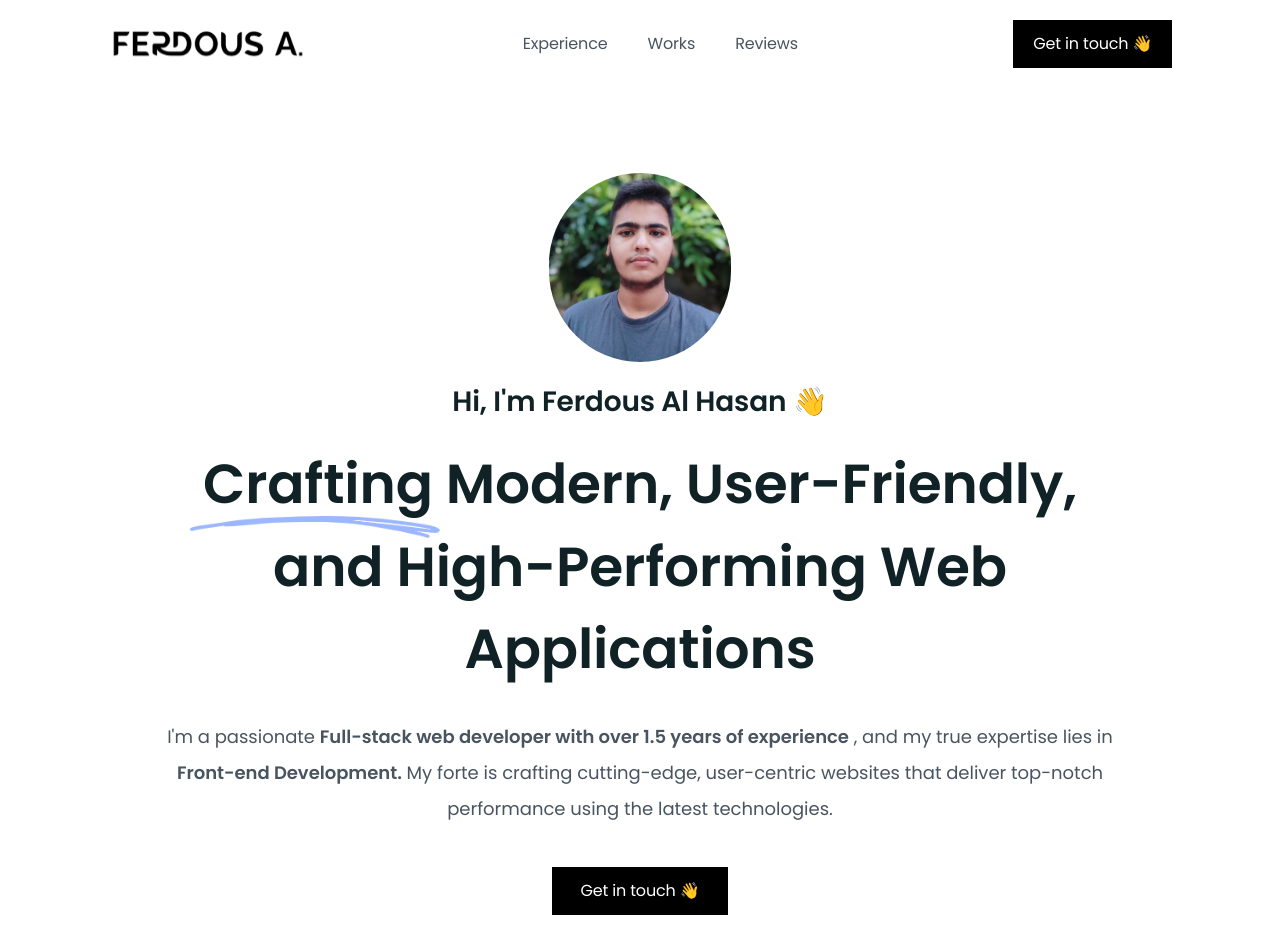
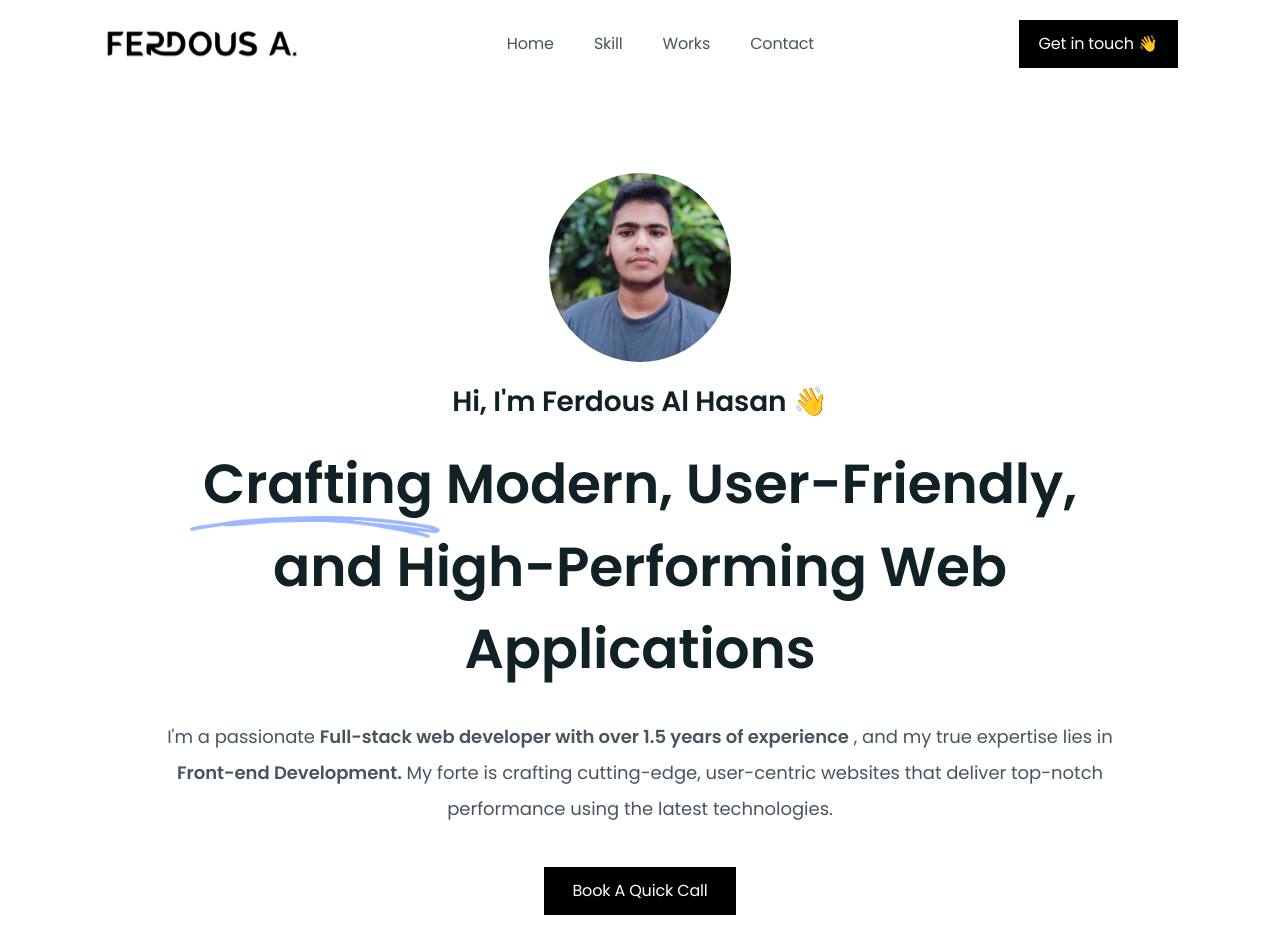
Before and after one commit to ferdousaofficial/portfolio-website, a Next.js app: page / in a window 1280 px wide. Shown: the top 952 px of the page. Built offline with nearby package versions, Linux system fonts and the light colour scheme.

Commit message:
update button and navbar

```diff
--- a/src/app/(default)/Hero/Hero.tsx
+++ b/src/app/(default)/Hero/Hero.tsx
@@ -9,8 +9,8 @@ const Hero: React.FC = () => {
         <Header />
         <Info />
         <Button
-          children={"Get in touch 👋"}
-          href={"#contact"}
+          children={"Book A Quick Call "}
+          href={"https://calendly.com/ferdousaofficial/discussion-consultation"}
           classname="px-7"
         />
       </div>
--- a/src/shared/config/constants.ts
+++ b/src/shared/config/constants.ts
@@ -1,27 +1,28 @@
 import classNames from "classnames";
 import { NavDataTypes } from "./types";
-
 
 // whenever we need to change default className value we will use this
 export const cx = classNames;
 
-
 // nav data
-export const navData : NavDataTypes[] = [
-
+export const navData: NavDataTypes[] = [
   {
-    name : "Experience",
-    path : "#experience"
+    name: "Home",
+    path: "#",
   },
   {
-    name : "Works",
-    path : "/works"
+    name: "Skill",
+    path: "#skill",
   },
   {
-    name : "Reviews",
-    path : "#reviews"
-  }
-]
+    name: "Works",
+    path: "#works",
+  },
+  {
+    name: "Contact",
+    path: "#contact",
+  },
+];
 
 /* =======================  =======================
    On this file you can put global data
```
